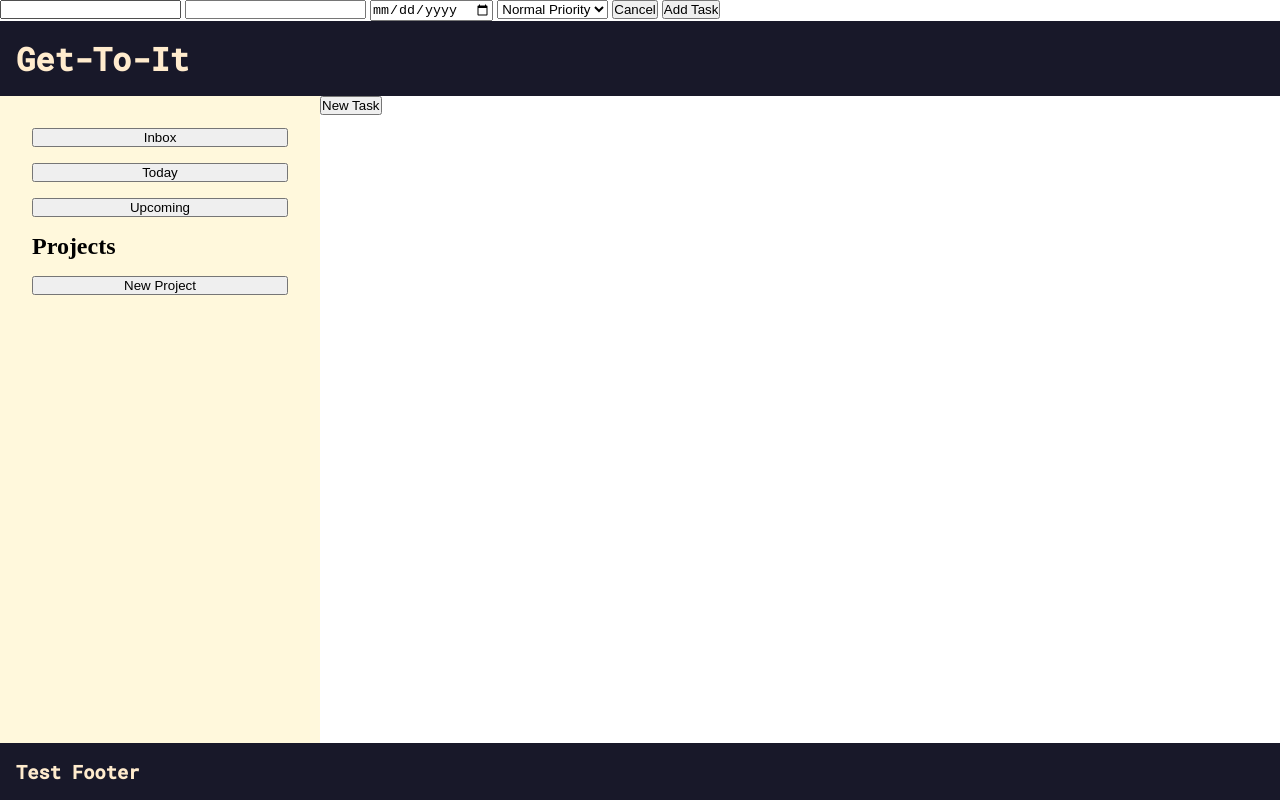
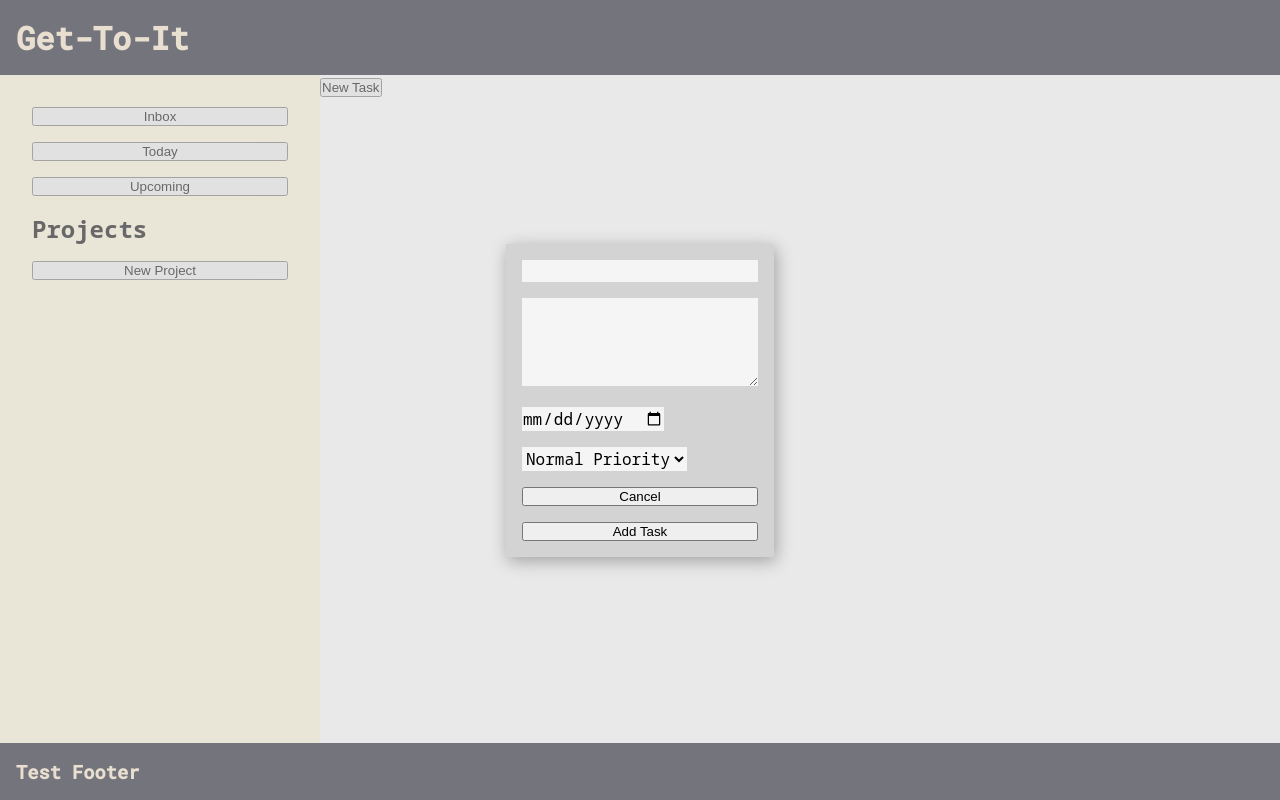
Before and after one commit to miguelgmpriv/todo-list, a website built with webpack: page src/index.html in a window 1280 px wide. Both pictures are taken after a click on the button "New Task". Built offline with nearby package versions, Linux system fonts and the light colour scheme.

Commit message:
Add date-fns function and set a min date on date picker created a modal box for new task query stylized overall page a bit

```diff
--- a/package.json
+++ b/package.json
@@ -26,6 +26,7 @@
     "webpack-dev-server": "^4.3.1"
   },
   "dependencies": {
+    "date-fns": "^2.25.0",
     "uuid": "^8.3.2"
   }
 }
--- a/src/index.html
+++ b/src/index.html
@@ -9,8 +9,8 @@
 <body>
     <div class="add-task-container" id="add-task-container">
         <form class="add-task-form" id="add-task-form">
-            <label><input type="text" name="task-title" id="task-title"></label>
-            <label><input type="text" name="task-description" id="task-description"></label>
+            <label><input type="text" name="task-title" id="task-title" required></label>
+            <label><textarea rows="4" name="task-description" id="task-description"></textarea></label>
             <label><input type="date" name="task-date" id="task-date"></label>
             <label>
                 <select name="task-priority" id="task-priority">
--- a/src/index.js
+++ b/src/index.js
@@ -1,4 +1,5 @@
 import './styles.css';
-import { setAddTaskListener } from "./userinterface";
+import { limitDates, setAddTaskListener } from "./userinterface";
 
 setAddTaskListener();
+limitDates();
--- a/src/styles.css
+++ b/src/styles.css
@@ -1,5 +1,5 @@
 @import url('https://fonts.googleapis.com/css2?family=Roboto+Mono:wght@500&display=swap');
-
+@import url('https://fonts.googleapis.com/css2?family=Noto+Sans+Mono&display=swap');
 * {
     box-sizing: border-box;
     margin: 0;
@@ -9,8 +9,20 @@ body{
     min-height: 100vh;
     display: flex;
     flex-direction: column;
+    font-family: 'Noto Sans Mono', monospace;
 }
-
+input[type=text],
+textarea,
+select,
+input[type=date]{
+    font-size: 100%;
+    font-family: 'Noto Sans Mono', monospace;
+    border: none;
+    background-color: whitesmoke;
+}
+textarea{
+    width: 100%;
+}
 .content{
     display: flex;
     flex: 1;
@@ -33,9 +45,24 @@ body{
     background-color: cornsilk;
 }
 
-fieldset{
-    border: 0 none;
-}
 .add-task-container{
     display: none;
 }
+.center-modal{
+    display: flex;
+    position: fixed;
+    align-items: center;
+    justify-content: center;
+    z-index: 1;
+    width: 100%;
+    height: 100%;
+    background-color: rgba(211, 211, 211, 0.493);
+}
+.add-task-form{
+    box-shadow:2px 4px 16px rgba(0, 0, 0, 0.315);
+    display: flex;
+    flex-direction: column;
+    gap: 1rem;
+    padding: 1rem;
+    background-color: lightgrey;
+}
--- a/src/userinterface.js
+++ b/src/userinterface.js
@@ -1,21 +1,33 @@
 import { createTask } from './domfunctions'
+import { formatISO } from "date-fns";
 
 const setAddTaskListener = () => {
     const newTaskButton = document.getElementById('new-task-button');
     newTaskButton.addEventListener('click', openAddTaskModal)
 }
 
+const setNewProjectListener = () => {
+    const newProjectButton = document.getElementById('new-project-button');
+    newProjectButton.addEventListener('click', )
+}
+
 const openAddTaskModal = () => {
     const addTaskContainer = document.getElementById('add-task-container');
-    addTaskContainer.style.display = 'flex';
+    addTaskContainer.classList.toggle('center-modal');
     addTaskContainer.addEventListener('submit', handleSubmit);
 }
 
 const handleSubmit = (event) => {
     event.preventDefault();
     event.stopPropagation();
-    event.target.parentNode.style.display = 'none';
+    event.target.parentNode.classList.toggle('center-modal');
     createTask(event.target);
 }
 
-export { setAddTaskListener }
+const limitDates = () => {
+    const today = formatISO(new Date(), { representation: 'date' });
+    const addTaskMinDate = document.getElementById('task-date');
+    addTaskMinDate.setAttribute('min', today);
+}
+
+export { setAddTaskListener, limitDates }
```
Also changed, not shown: dist/index.html, dist/main.js, 1 other file.
